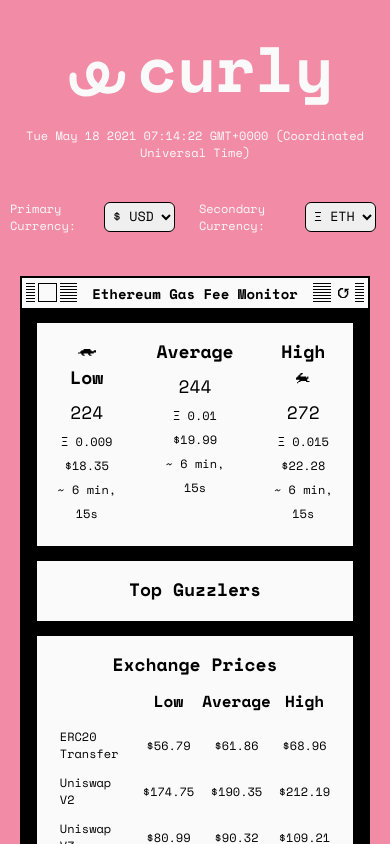
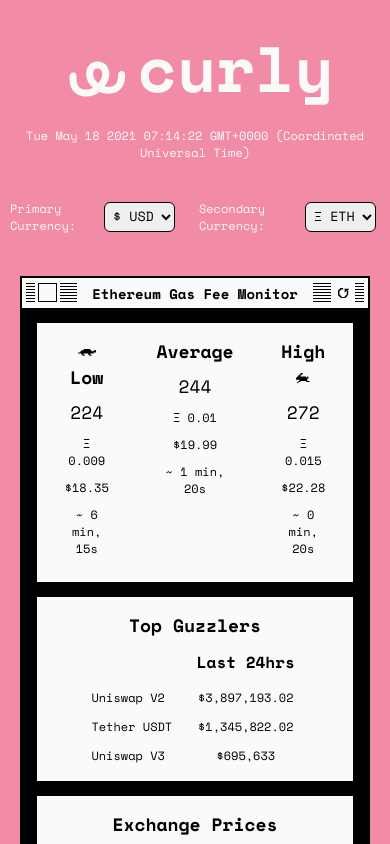
Before and after one commit to oisa/curly, a React (Create React App) app: page / in a window 390 px wide. Shown: the top 844 px of the page. Built offline with nearby package versions, Linux system fonts and the light colour scheme.

Commit message:
Adds Top Guzzlers module and adds further tailored responsive tweaks on modules to make them better viewing on tablet and mobile.

```diff
--- a/src/App.css
+++ b/src/App.css
@@ -197,10 +197,10 @@ p {
   border-width: 0 0 1px 0;
   -webkit-touch-callout: none;
   -webkit-user-select: none;
-   -khtml-user-select: none;
-     -moz-user-select: none;
-      -ms-user-select: none;
-          user-select: none;
+  -khtml-user-select: none;
+  -moz-user-select: none;
+  -ms-user-select: none;
+  user-select: none;
 }
 
 .box {
@@ -327,7 +327,7 @@ input[type="checkbox" i] {
 
 /* Gas Fees Feed */
 .eth-gas-fees-feed-container {
-  width: 450px;
+  width: 420px;
   color: rgb(var(--primary-window));
   background-color: rgb(var(--secondary-window));
   display: flex;
@@ -347,20 +347,24 @@ input[type="checkbox" i] {
 
 .eth-gas-fees-feed-eth-value, .eth-gas-fees-feed-primary-currency-value, .eth-gas-fees-feed-transfer-duration {
   font-size: var(--font-s);
-  line-height: 2;
+  padding: 5px;
 }
 
 /* Top Guzzlers Module */
 .eth-gas-fees-top-guzzlers-container {
-  width: 200px;
+  width: 230px;
   color: rgb(var(--primary-window));
   background-color: rgb(var(--secondary-window));
+  display: flex;
+  flex-direction: column;
+  align-items: center;
 }
 
 .eth-gas-fees-top-guzzlers-title {
   text-align: center;
   padding: var(--padding-titles);
 }
+
 
 /* Exchange Prices Module */
 
@@ -408,6 +412,7 @@ input[type="checkbox" i] {
 .responsive-table {
   margin: -10px 0 10px 0;
   width: 90%;
+  text-align: center;
 }
 
 th {
@@ -448,4 +453,8 @@ td:nth-of-type(1) {
     .module {
       width: 100%;
     }
+
+    .eth-gas-fees-top-guzzlers-container > table {
+      width: 70%;
+    }
   }
--- a/src/components/EthGasMonitorWidgetModules/EthGasFeesFeed.js
+++ b/src/components/EthGasMonitorWidgetModules/EthGasFeesFeed.js
@@ -33,7 +33,7 @@ const EthGasFeesFeed = () => {
           $19.99
         </div>
         <div className="eth-gas-fees-feed-transfer-duration">
-          ~ 6 min, 15s
+          ~ 1 min, 20s
         </div>
       </div>
 
@@ -49,7 +49,7 @@ const EthGasFeesFeed = () => {
           $22.28
         </div>
         <div className="eth-gas-fees-feed-transfer-duration">
-          ~ 6 min, 15s
+          ~ 0 min, 20s
         </div>
       </div>
 
--- a/src/components/EthGasMonitorWidgetModules/EthGasFeesTopGuzzlers.js
+++ b/src/components/EthGasMonitorWidgetModules/EthGasFeesTopGuzzlers.js
@@ -4,6 +4,31 @@ const EthGasFeesTopGuzzlers = () => {
       <h3 className="eth-gas-fees-top-guzzlers-title">
         Top Guzzlers
       </h3>
+
+      <table className="responsive-table">
+
+        <tr>
+          <th></th>
+          <th>Last 24hrs</th>
+        </tr>
+
+        <tr>
+          <td className="eth-gas-fees-top-guzzlers-name" >Uniswap V2</td>
+          <td>$3,897,193.02</td>
+        </tr>
+
+        <tr>
+          <td>Tether USDT</td>
+          <td>$1,345,822.02</td>
+        </tr>
+
+        <tr>
+          <td>Uniswap V3</td>
+          <td>$695,633</td>
+        </tr>
+
+      </table>
+
     </div>
   )
 }
```
